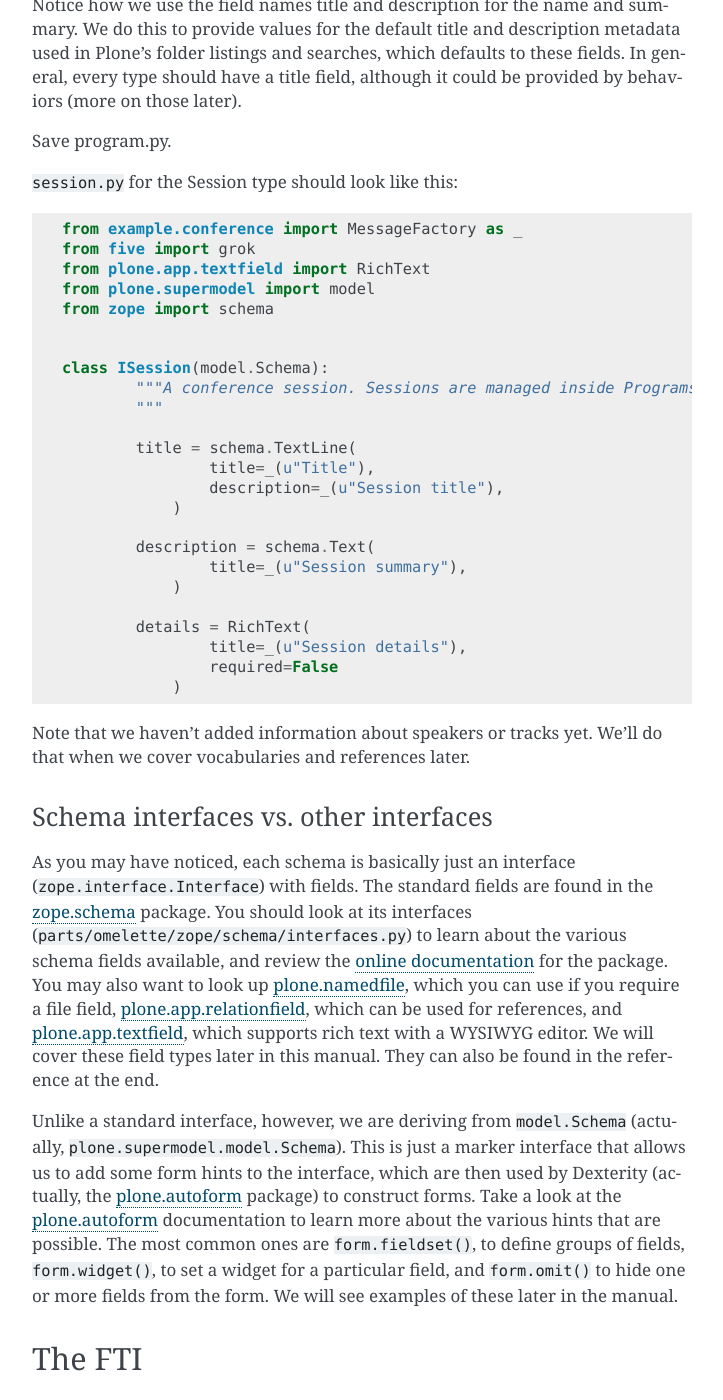
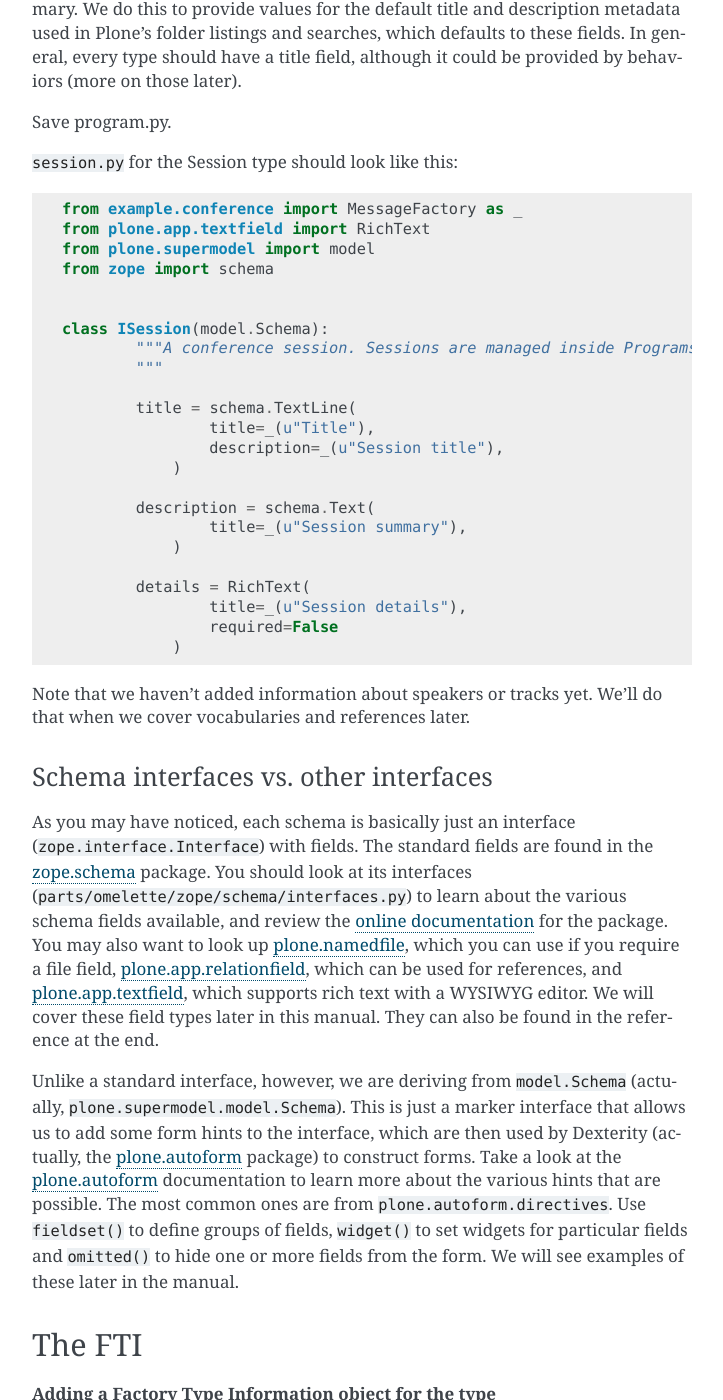
Before and after one commit to plone/plone.app.dexterity, a Sphinx documentation site: the page built from docs/schema-driven-types.rst, in a window 1280 px wide and 1400 px high, scrolled down 3190 px. Shown: the whole window, without its empty margins (388-1111 px from the left). Built offline with Sphinx 7.4.7, drawn with Linux system fonts in a browser that asks for light colours; some of the changed text lies outside the part shown.

Commit message:
removed grok import and mention explicitly import directives

```diff
--- a/docs/schema-driven-types.rst
+++ b/docs/schema-driven-types.rst
@@ -96,7 +96,6 @@ Next, add schema declarations for our fields. The top part of the file should lo
 .. code-block:: python
 
     from example.conference import MessageFactory as _
-    from five import grok
     from plone.app.textfield import RichText
     from plone.supermodel import model
     from zope import schema
@@ -161,7 +160,6 @@ Save program.py.
 .. code-block:: python
 
     from example.conference import MessageFactory as _
-    from five import grok
     from plone.app.textfield import RichText
     from plone.supermodel import model
     from zope import schema
@@ -210,9 +208,10 @@ interface that allows us to add some form hints to the interface, which
 are then used by Dexterity (actually, the `plone.autoform`_ package) to
 construct forms. Take a look at the `plone.autoform`_
 documentation to learn more about the various hints that are possible.
-The most common ones are ``form.fieldset()``, to define groups of fields,
-``form.widget()``, to set a widget for a particular field, and
-``form.omit()`` to hide one or more fields from the form.
+The most common ones are from ``plone.autoform.directives``.
+Use ``fieldset()`` to define groups of fields,
+``widget()`` to set widgets for particular fields and
+``omitted()`` to hide one or more fields from the form.
 We will see examples of these later in the manual.
 
 .. _zope.schema:
@@ -418,10 +417,6 @@ If Zope doesn’t start up:
    the foreground with ``./bin/instance fg``. You could have a syntax
    error or a ZCML error.
 
-If you have a failed import for ``plone.directives.form``, make sure that you
-specified the ``[grok]`` extra for ``plone.app.dexterity`` in your setup.py
-install_requires.
-
 If you don’t see your package in :guilabel:`portal_quickinstaller`:
 
 -  Ensure that the package is either checked out by ``mr.developer`` or
```
Also changed, not shown: other parts of docs/schema-driven-types.rst (+0 -2 lines).
